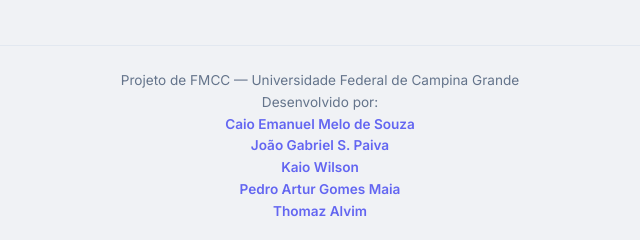
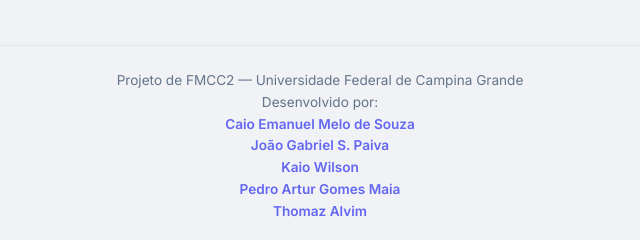
Before and after one commit to pagmaia/calcModular, a website built with Vite: page index.html in a window 1280 px wide. Shown: the part 1112-1352 px from the top of the page, 320-960 px from the left. Built offline with nearby package versions, Linux system fonts and the light colour scheme.

Commit message:
correção da redação do subtítulo do cabeçalho

```diff
--- a/index.html
+++ b/index.html
@@ -121,7 +121,7 @@
 
     <!-- FOOTER -->
     <footer class="footer">
-      <p>Projeto de FMCC — Universidade Federal de Campina Grande</p>
+      <p>Projeto de FMCC2 — Universidade Federal de Campina Grande</p>
       <p>Desenvolvido por:</p>
       <ul class="creditos-lista">
         <li>
```
